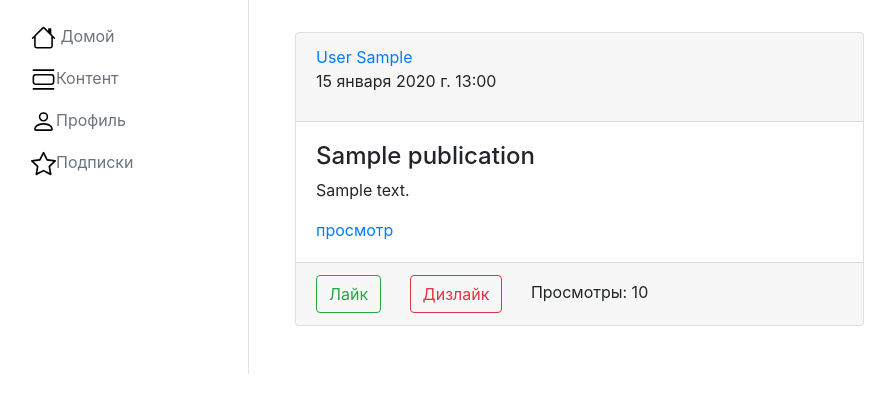
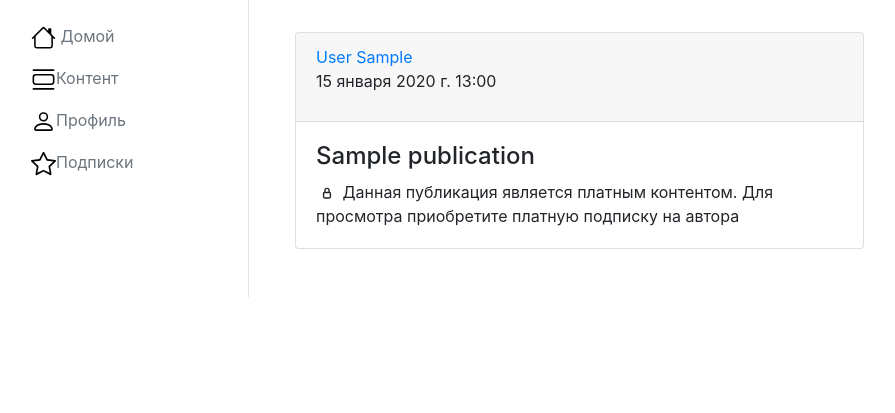
Before and after one commit to YrMstrss/graduate_work, a Django app: template content/templates/content/publication_list.html in a window 1280 px wide. Shown: the part 75-488 px from the top of the page, without its empty margins (1-896 px from the left). Run offline with Django 5.2, Linux system fonts and the light colour scheme; tables that the repository leaves empty hold one stand-in row (values such as "Sample post"); the template is opened without the code that fills it: values that come from a table or form of the project are taken from there, most other values are stand-ins (such as "Sample title", 1, 10 or a date in 2020); some libraries are stand-ins or nearby versions.

Commit message:
hidden paid posts for user is not subscriber

```diff
--- /dev/null
+++ b/content/templates/content/includes/include hidden post card.html
@@ -0,0 +1,16 @@
+<div class="card mb-3">
+    <div class="card-header">
+        <a href="{% url 'user:profile-view' object.author_id %}"
+           class="d-block text-gray-dark">{{ object.author }}</a>
+        <p>{{ object.publication_date }}</p>
+    </div>
+    <div class="card-body">
+        <h4>{{ object.title }}</h4>
+        <svg xmlns="http://www.w3.org/2000/svg" width="22" height="22" fill="currentColor"
+             class="bi bi-file-lock" viewBox="0 -3 16 16">
+            <path d="M8 5a1 1 0 0 1 1 1v1H7V6a1 1 0 0 1 1-1m2 2.076V6a2 2 0 1 0-4 0v1.076c-.54.166-1 .597-1 1.224v2.4c0 .816.781 1.3 1.5 1.3h3c.719 0 1.5-.484 1.5-1.3V8.3c0-.627-.46-1.058-1-1.224M6.105 8.125A.637.637 0 0 1 6.5 8h3a.64.64 0 0 1 .395.125c.085.068.105.133.105.175v2.4c0 .042-.02.107-.105.175A.637.637 0 0 1 9.5 11h-3a.637.637 0 0 1-.395-.125C6.02 10.807 6 10.742 6 10.7V8.3c0-.042.02-.107.105-.175"/>
+        </svg>
+        Данная публикация является платным контентом. Для просмотра приобретите платную подписку на
+        автора
+    </div>
+</div>
--- a/content/templates/content/publication_list.html
+++ b/content/templates/content/publication_list.html
@@ -4,28 +4,16 @@
     <div class="my-3 p-3 bg-body rounded shadow-sm">
         <div class="col-8">
             {% for object in object_list %}
-            <div class="card mb-3">
-                <div class="card-header">
-                    <a href="{% url 'user:profile-view' object.author_id %}"
-                       class="d-block text-gray-dark">{{ object.author }}</a>
-                    <p>{{ object.publication_date }}</p>
-                </div>
-                <div class="card-body">
-                    <h4>{{ object.title }}</h4>
-                    <p>{{ object.content }}</p>
-                    <a href="{% url 'publication:publication-detail' object.pk %}">просмотр</a>
-                </div>
-                <div class="card-footer">
-                    <button type="button" class="btn btn-outline-success mr-4">
-                        Лайк
-                    </button>
-                    <button type="button" class="btn btn-outline-danger mr-4">
-                        Дизлайк
-                    </button>
-                    Просмотры: {{ object.views }}
-                </div>
-            </div>
-        {% endfor %}
+                {% if object.is_paid %}
+                    {% if object.author in user.subscriptions.all %}
+                        {% include 'content/includes/include post card.html' %}
+                    {% else %}
+                        {% include 'content/includes/include hidden post card.html' %}
+                    {% endif %}
+                {% else %}
+                    {% include 'content/includes/include post card.html' %}
+                {% endif %}
+            {% endfor %}
         </div>
     </div>
 {% endblock %}
```
Also changed, not shown: content/templates/content/includes/include post card.html (added, +21 -0 lines).
